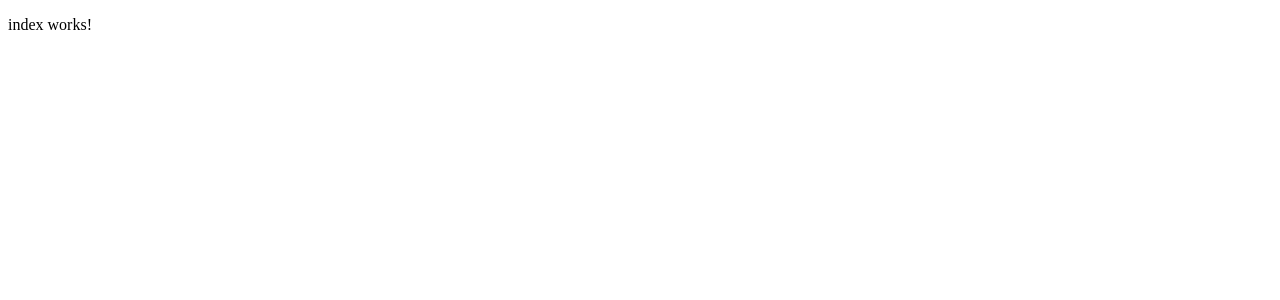
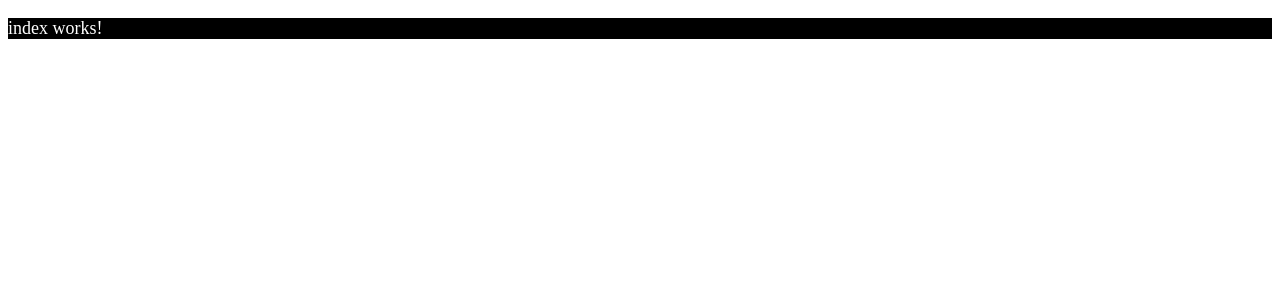
Before and after one commit to hamidjavadi/hamidjavadi-personal, an Angular app: page / in a window 1280 px wide. Shown: the top 300 px of the page. Built offline with nearby package versions, Linux system fonts and the light colour scheme.

Commit message:
Add sass

```diff
--- a/angular.json
+++ b/angular.json
@@ -8,6 +8,9 @@
       "schematics": {
         "@schematics/angular:application": {
           "strict": true
+        },
+        "@schematics/angular:component": {
+          "style": "scss"
         }
       },
       "root": "",
@@ -27,7 +30,7 @@
               "src/assets"
             ],
             "styles": [
-              "src/styles.css"
+              "src/styles.scss"
             ],
             "scripts": []
           },
@@ -94,7 +97,7 @@
               "src/assets"
             ],
             "styles": [
-              "src/styles.css"
+              "src/styles.scss"
             ],
             "scripts": []
           }
--- a/src/app/app.component.ts
+++ b/src/app/app.component.ts
@@ -3,7 +3,7 @@ import { Component } from '@angular/core';
 @Component({
   selector: 'app-root',
   templateUrl: './app.component.html',
-  styleUrls: ['./app.component.css']
+  styleUrls: ['./app.component.scss'],
 })
 export class AppComponent {
   title = 'Hamid-javadi';
--- /dev/null
+++ b/src/app/pages/index/index.component.scss
@@ -0,0 +1,5 @@
+p {
+  background-color: rgb(0, 0, 0);
+  color: white;
+  font-size: large;
+}
--- a/src/app/pages/index/index.component.ts
+++ b/src/app/pages/index/index.component.ts
@@ -3,13 +3,10 @@ import { Component, OnInit } from '@angular/core';
 @Component({
   selector: 'app-index',
   templateUrl: './index.component.html',
-  styleUrls: ['./index.component.css']
+  styleUrls: ['./index.component.scss'],
 })
 export class IndexComponent implements OnInit {
+  constructor() {}
 
-  constructor() { }
-
-  ngOnInit(): void {
-  }
-
+  ngOnInit(): void {}
 }
--- a/src/app/pages/not-found/not-found.component.ts
+++ b/src/app/pages/not-found/not-found.component.ts
@@ -3,13 +3,10 @@ import { Component, OnInit } from '@angular/core';
 @Component({
   selector: 'app-not-found',
   templateUrl: './not-found.component.html',
-  styleUrls: ['./not-found.component.css']
+  styleUrls: ['./not-found.component.scss'],
 })
 export class NotFoundComponent implements OnInit {
+  constructor() {}
 
-  constructor() { }
-
-  ngOnInit(): void {
-  }
-
+  ngOnInit(): void {}
 }
```
Also changed, not shown: src/app/app.component.css (deleted), src/app/app.component.scss (added), src/app/pages/index/index.component.css (deleted), src/app/pages/not-found/not-found.component.css (deleted), src/app/pages/not-found/not-found.component.scss (added), src/styles.scss (renamed from src/styles.css).
